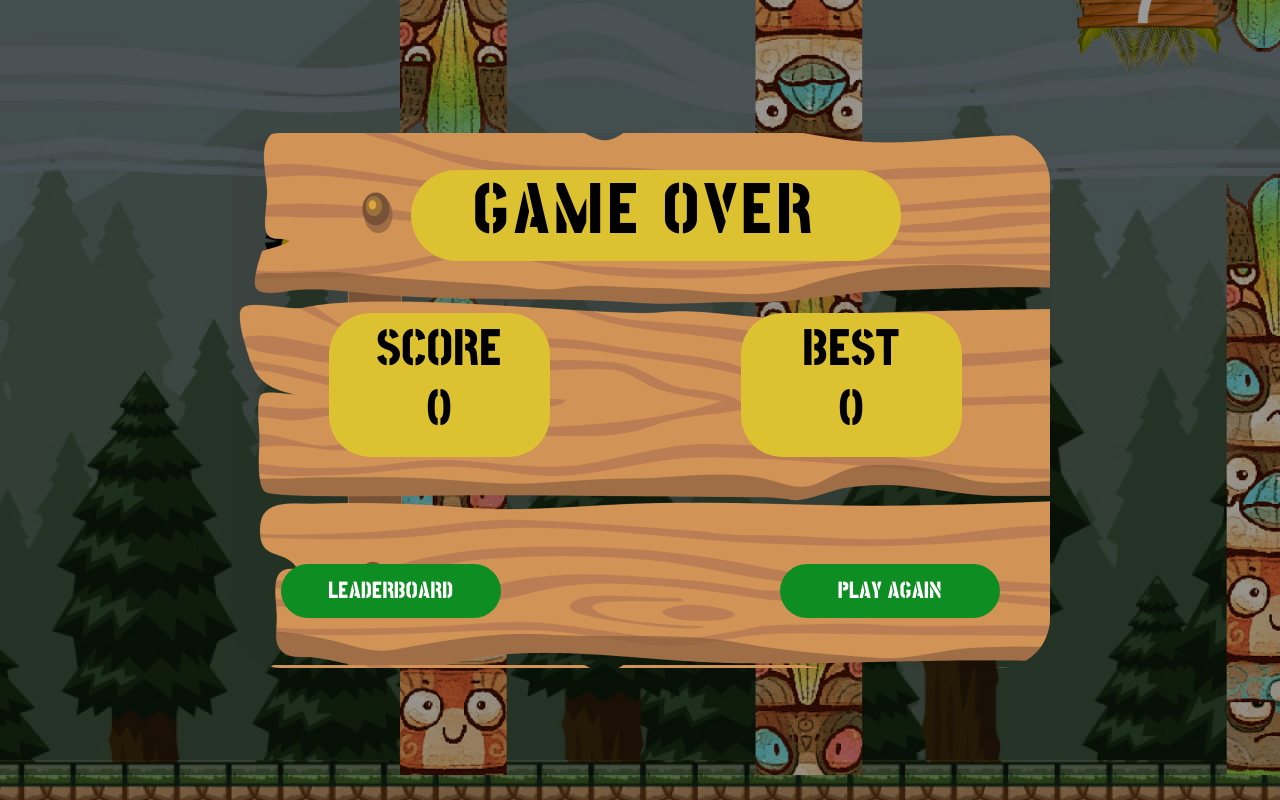
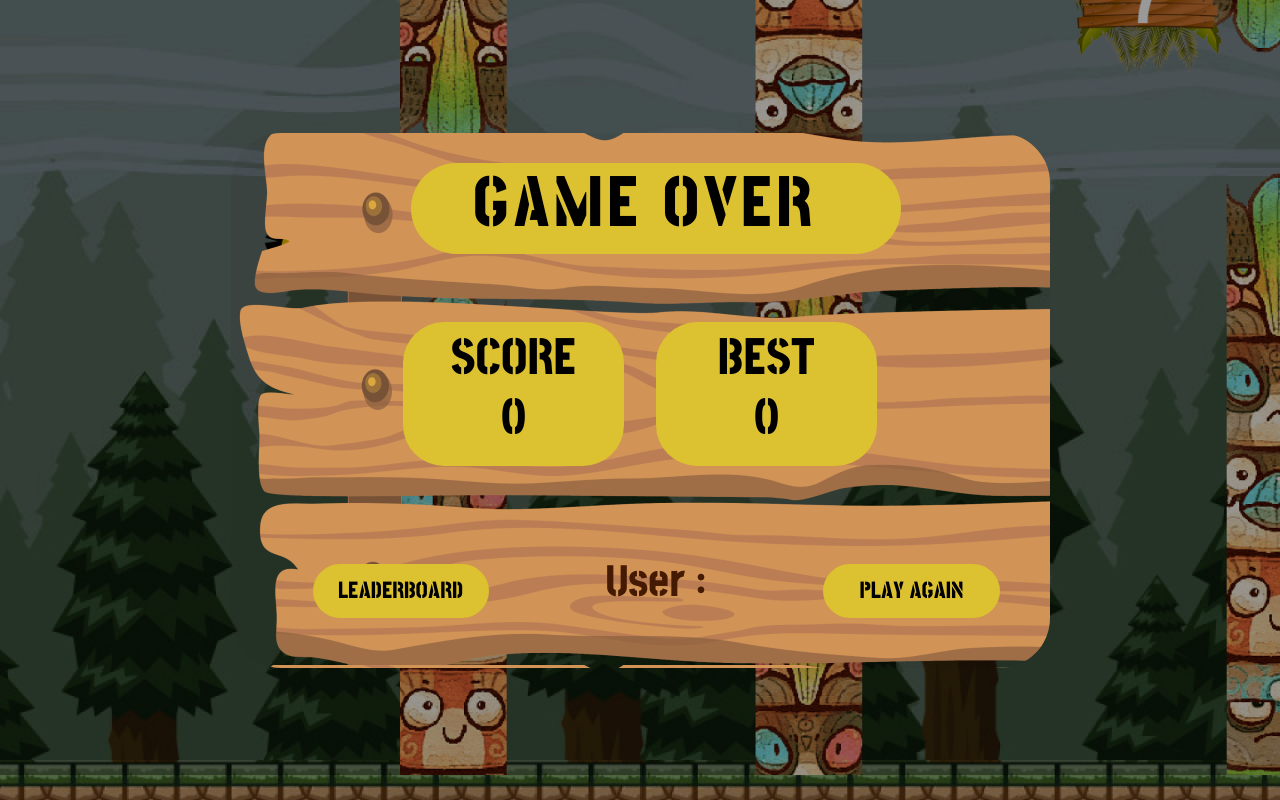
Before and after one commit to Codechef-VITC-Student-Chapter/Flappy-Bird, a React (Vite) app in the folder Client/: page /play in a window 1280 px wide. Built offline with nearby package versions, Linux system fonts and the light colour scheme.

Commit message:
added username

```diff
--- a/Client/src/screens/GameOver.jsx
+++ b/Client/src/screens/GameOver.jsx
@@ -5,14 +5,13 @@ import bg1 from '/gameOver_bg.png';
 import bg2 from '/gameOver_bg2.png';
 import signboard from '/signboard.png';
 
-const GameOver = ({ score, bestScore }) => {
+const GameOver = ({ score, bestScore, username }) => {
   const navigate = useNavigate();
 
   useEffect(() => {
     const handleKeyDown = (event) => {
       if (event.key === ' ' && !event.repeat) {
         event.preventDefault();
-
         location.reload();
       }
     };
@@ -43,14 +42,23 @@ const GameOver = ({ score, bestScore }) => {
         }}
         className="relative w-[307px] h-[240px] md:w-[819px] md:h-[535px] rounded-[23px] md:rounded-[50px] flex flex-col items-center justify-center p-4 md:p-8 font-postNoBills font-extrabold text-center z-10"
       >
-        <div className="h-[30px] w-[160px] bg-[#DCC131] mb-3 rounded-[20px] text-[27.4px] md:bg-[#DCC131] md:px-6 md:py-1 md:rounded-[65.79px] md:mb-12 md:w-[490px] md:h-[91.88px] md:absolute top-[37px] left-[180px]">
+        {/* Game over title */}
+        <div className="h-[30px] w-[160px] bg-[#DCC131] mb-3 rounded-[20px] text-[27.4px] md:bg-[#DCC131] md:px-6 md:py-1 md:rounded-[65.79px] md:mb-[50px] md:w-[490px] md:h-[91.88px] md:absolute top-[30px] left-[180px]">
           <h1 className="text-black text-2xl md:text-[73.1px] md:leading-[78.61px] mb-4 md:mb-1 tracking-wider md:w-[386.22px] md:h-[100.38px] md:pl-[33px]">
             GAME OVER
           </h1>
         </div>
 
-        <div className="flex flex-col md:flex-row md:gap-8 mb-4 md:mb-8">
-          <div className="bg-[#DCC131] w-[114.77px] h-[29px] md:bg-[#DCC131] rounded-[20px] md:rounded-[41.08px] px-4 py-1 mb-2 md:mb-0 md:px-6 md:py-3 md:w-[221px] md:h-[144.59px] md:absolute left-[98px] top-[180px]">
+        {/* Username display for mobile */}
+        <div className="md:hidden w-[180px] h-[30px] rounded-[23px] flex items-center justify-center mb-1 mt-[-10px]">
+          <p className="text-amber-950 text-[15px] truncate w-full px-2">
+            User :  {username}
+          </p>
+        </div>
+
+        {/* Scores section */}
+        <div className="flex flex-col md:flex-row md:gap-8 mb-4 md:mb-12 mt-1 ">
+          <div className="bg-[#DCC131] w-[114.77px] h-[29px] md:bg-[#DCC131] rounded-[20px] md:rounded-[41.08px] px-4 py-1 mb-2 md:mb-0 md:px-6 md:py-3 md:w-[221px] md:h-[144.59px] md:mt-8">
             <p className="text-[20px] text-black text-sm md:text-[52.58px] flex justify-between items-center md:block md:pt-4">
               <span className="">SCORE</span>
               <span className="md:block md:text-[52.58px] md:pt-10">
@@ -59,7 +67,7 @@ const GameOver = ({ score, bestScore }) => {
             </p>
           </div>
 
-          <div className="bg-[#DCC131] w-[114.77px] h-[29px] md:bg-[#DCC131] rounded-[20px] md:rounded-[41.08px] px-4 py-1 md:px-6 md:py-3 md:w-[221px] md:h-[144.59px] md:absolute left-[510px] top-[180px]">
+          <div className="bg-[#DCC131] w-[114.77px] h-[29px] md:bg-[#DCC131] rounded-[20px] md:rounded-[41.08px] px-4 py-1 md:px-6 md:py-3 md:w-[221px] md:h-[144.59px] md:mt-8">
             <p className="text-[20px] text-black text-sm md:text-[52.58px] flex justify-between items-center md:block md:pt-4">
               <span className="">BEST</span>
               <span className="md:block md:text-[52.58px] md:pt-10">
@@ -69,15 +77,24 @@ const GameOver = ({ score, bestScore }) => {
           </div>
         </div>
 
-        <div className="flex flex-col space-y-2 md:space-y-0 md:flex-row md:justify-between md:absolute md:bottom-[50px] md:left-[50px] md:right-[50px]">
+        {/* Username display for medium and larger screens */}
+
+
+        {/* Buttons section */}
+        <div className="flex flex-col space-y-2 mt-5 md:space-y-0 md:flex-row md:justify-between md:absolute md:bottom-[50px] md:left-[50px] md:right-[50px]">
           <button
-            className="bg-[#0E8E22] rounded-[20px] w-[121.2px] h-[23.61px] text-[11.04px] md:bg-[#0E8E22] md:w-[220px] md:h-[53.44px] text-white text-xs md:text-[24px] py-1 px-3 md:px-6 md:py-3 md:rounded-[40px]"
+            className="bg-[#DCC131] rounded-[20px] w-[121.2px] h-[23.61px] text-black text-[11.04px] md:bg-[#DCC131] md:w-[220px] md:h-[53.44px] text-black text-xs md:text-[24px] py-1 px-3 md:px-6 md:py-3 md:rounded-[40px] md:ml-8"
             onClick={() => navigate('/SignIn')}
           >
             LEADERBOARD
           </button>
+          <div className="hidden md:flex w-[450px] h-[40px] rounded-[50px] items-center justify-center mb-2">
+          <p className="text-amber-950 text-[45px] truncate w-full px-2">
+          User :  {username}
+          </p>
+        </div>
           <button
-            className="bg-[#0E8E22] rounded-[20px] w-[121.2px] h-[23.61px] text-[11.04px] md:bg-[#0E8E22] md:w-[220px] md:h-[53.44px] text-white text-xs md:text-[24px] py-1 px-3 md:px-6 md:py-3 md:rounded-[40px]"
+            className="bg-[#DCC131] rounded-[20px] w-[121.2px] h-[23.61px] text-black text-[11.04px] md:bg-[#DCC131] md:w-[220px] md:h-[53.44px] text-black text-xs md:text-[24px] py-1 px-3 md:px-6 md:py-3 md:rounded-[40px]"
             onClick={() => location.reload()}
           >
             PLAY AGAIN
```
